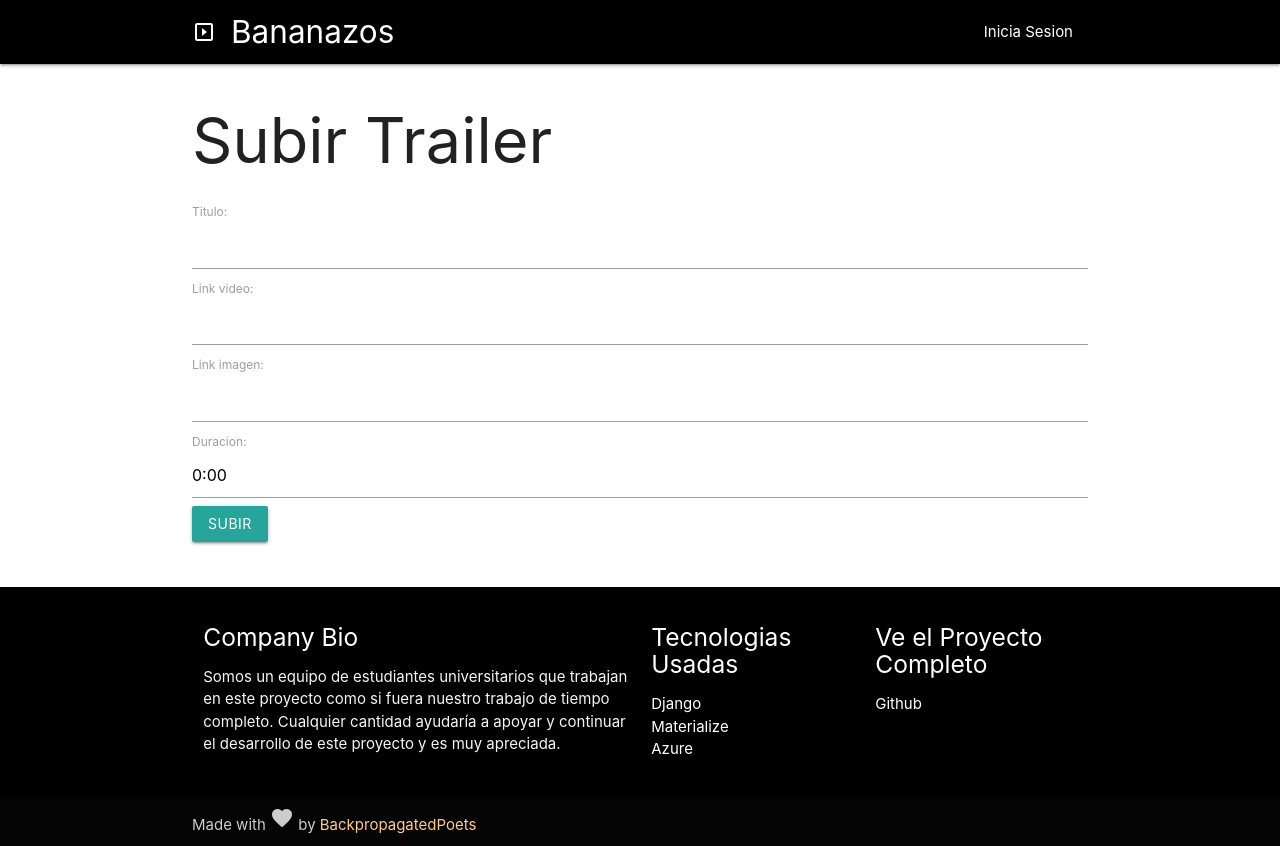
After one commit to BackpropagatedPoets/Bananazos, a Django app: page /subir_trailer in a window 1280 px wide. The commit adds this page. Run offline with Django 3.2, Linux system fonts and the light colour scheme; some libraries are stand-ins or nearby versions.

Commit message:
actualizando base trailers

```diff
--- a/bananazos/bananazos/templates/main/base.html
+++ b/bananazos/bananazos/templates/main/base.html
@@ -20,6 +20,7 @@
         {% if user.is_authenticated %}
           <li><a href="historial">Historial</a></li>
           <li><a href="#">Usuarios</a></li>
+          <li><a href="subir_trailer">Subir Trailer</a></li>
           <li><a href="/logout">Salir</a></li>
         {% else %}
           <li><a href="/login">Inicia Sesion</a></li>
@@ -30,6 +31,7 @@
         {% if user.authenticate %}
           <li><a href="#">Historial</a></li>
           <li><a href="#">Usuarios</a></li>
+          <li><a href="subir_trailer">Subir Trailer</a></li>
           <li><a href="/logout">Salir</a></li>
         {% else %}
           <li><a href="/login">Inicia Sesion</a></li>
--- a/bananazos/general/models.py
+++ b/bananazos/general/models.py
@@ -1,18 +1,27 @@
 from django.db import models
 from django.utils import timezone # no usada
 from django.contrib.auth.models import User
+from django.forms import ModelForm
 
 # Create your models here.
 class Trailer(models.Model):
-    STATUS_CHOICES = (
-        ('draft', 'Draft'),
-        ('published', 'Published'),
-    )
-    titulo = models.CharField(max_length=150)
-    descripcion=models.TextField()
-    link=models.TextField()
-    texto = models.TextField()
+    id = models.IntegerField(auto_created=True, primary_key=True)
+    fecha_salida = models.DateField(auto_created=True,auto_now_add=True)
+    vistas = models.PositiveIntegerField(auto_created=True)
+
+    titulo = models.CharField(max_length=100)
+    link_video = models.CharField(max_length=400)
+    link_imagen = models.CharField(max_length=400)
+    duracion = models.CharField(max_length=10, default="0:00")
+
+
     class Meta:
-        ordering = ('-titulo',)
+        ordering = ('-fecha_salida',)
     def __str__(self):
-        return self.titulo
+        return str(self.id) + " " + self.titulo
+
+
+class TrailerForm(ModelForm):
+    class Meta:
+        model = Trailer
+        fields = ['titulo', 'link_video', 'link_imagen', 'duracion']
--- /dev/null
+++ b/bananazos/general/templates/general/subir_trailer.html
@@ -0,0 +1,16 @@
+{% extends "main/base.html" %}
+
+{% load crispy_forms_tags %}
+
+{% block content %}
+<h1>Subir Trailer</h1>
+
+<form method="post" class="form-group">
+    {% csrf_token %}
+    {{form}}
+    <br>
+    <button class="btn waves-effect waves-light" type="submit" name="action">
+        Subir
+    </button>
+</form>
+{% endblock %}
--- a/bananazos/general/urls.py
+++ b/bananazos/general/urls.py
@@ -5,5 +5,6 @@ urlpatterns = [
     # post views
     path('', views.trailers_list, name='trailers_list'),
     path('video/<int:pk>', views.video, name="video"),
-    path('historial', views.historial, name='historial')
+    path('historial', views.historial, name='historial'),
+    path('subir_trailer', views.subir_trailer, name="subir_trailer")
 ]
--- a/bananazos/general/views.py
+++ b/bananazos/general/views.py
@@ -1,10 +1,10 @@
 from django.shortcuts import render, redirect
-from .models import Trailer
+from .models import Trailer, TrailerForm
 
 def trailers_list(request):
     d = [
         1, "Trailazo", "https://lorempixel.com/800/400/nature/4",
-        "4:20", "320"]
+        "4:20", 320]
     l = [d] * 3
     return render(request, 'general/index.html', {"trailers":l})
 
@@ -29,3 +29,13 @@ def historial(request):
         "4:20", "320"]
     l = [d] * 3
     return render(request, 'general/historial.html', {"trailers":l})
+
+def subir_trailer(response):
+    if response.method == "POST":
+        form = TrailerForm(response.POST)
+        if form.is_valid():
+            form.save()
+            return redirect("/")
+    else:
+        form = TrailerForm()
+    return render(response, "general/subir_trailer.html", {"form":form})
--- a/bananazos/manage.py
+++ b/bananazos/manage.py
@@ -2,7 +2,6 @@
 """Django's command-line utility for administrative tasks."""
 import os
 import sys
-
 
 def main():
     """Run administrative tasks."""
```
Also changed, not shown: bananazos/general/migrations/0002_auto_20200830_0748.py (added).
